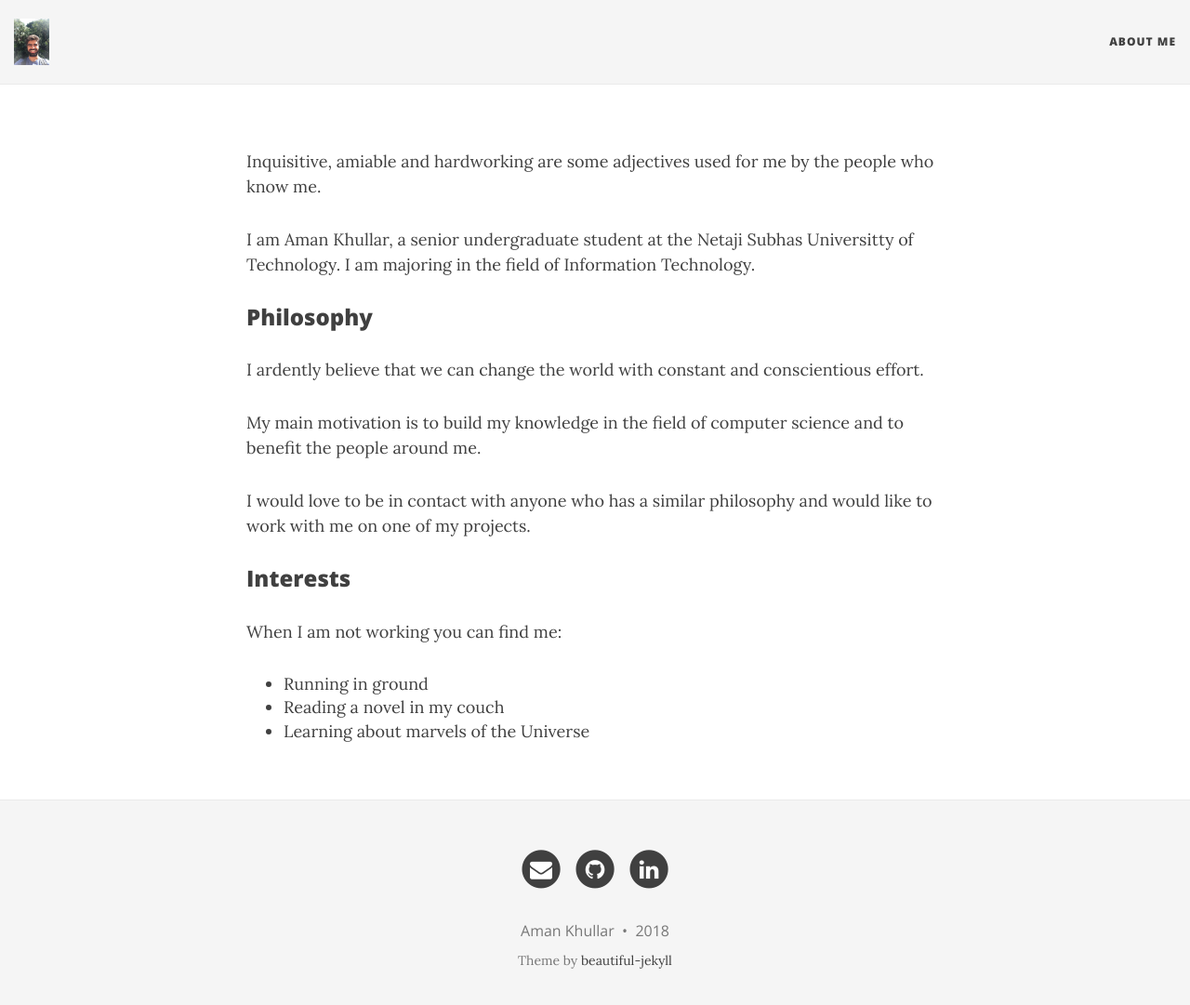
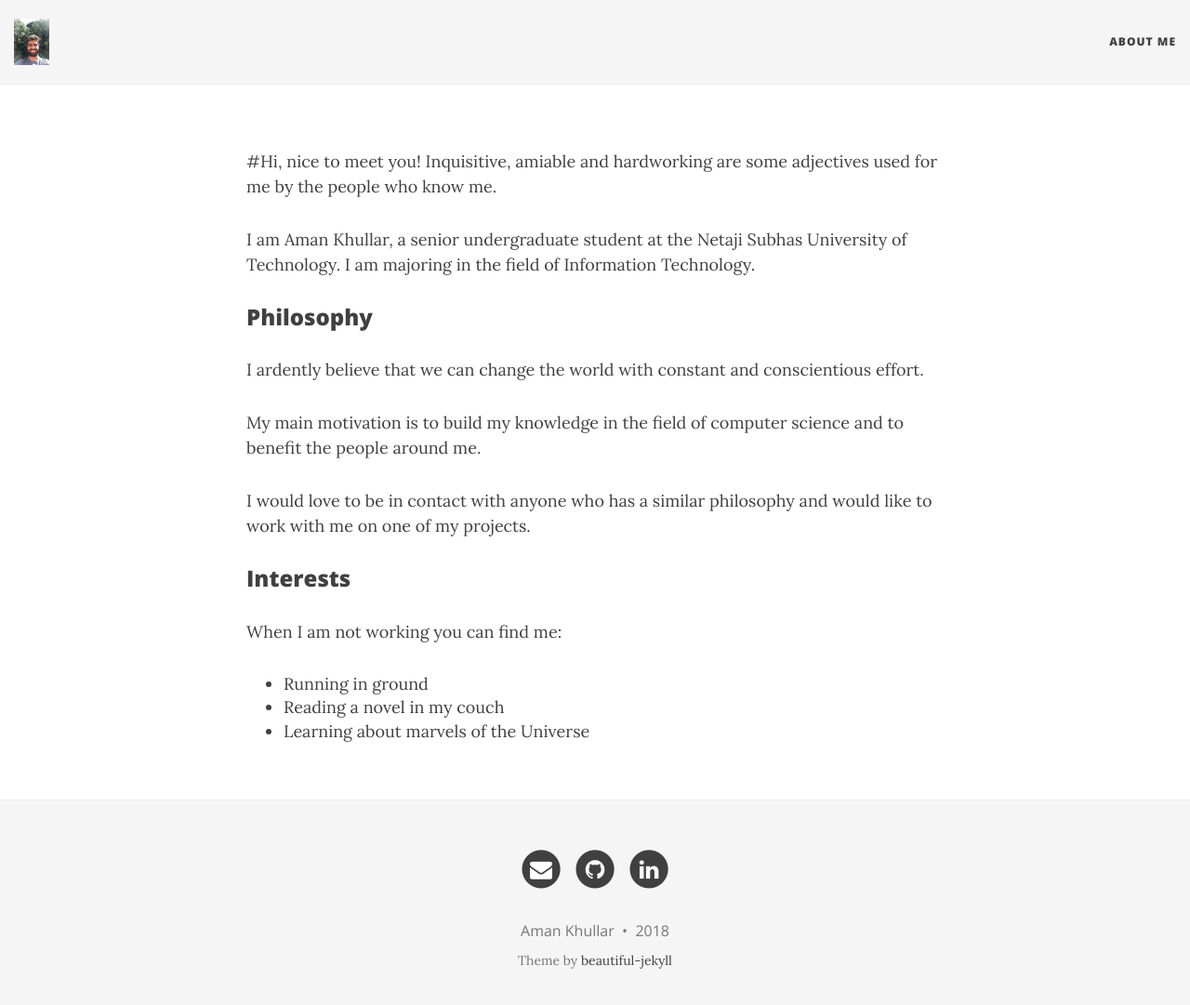
Before and after one commit to amankhullar/amankhullar.github.io, a Jekyll site: the page built from aboutme.md, in a window 1280 px wide and 1094 px high. Shown: the top 1081 px of the window at 93% size. Built offline with Jekyll 4.4.1, drawn with Linux system fonts in a browser that asks for light colours; nearby versions of some CDN libraries; our own code applies the rules of GitHub Pages for plain Markdown files.

Commit message:
Changes made to aboutme.md

```diff
--- a/aboutme.md
+++ b/aboutme.md
@@ -1,6 +1,7 @@
+#Hi, nice to meet you!
 Inquisitive, amiable and hardworking are some adjectives used for me by the people who know me.
 
-I am Aman Khullar, a senior undergraduate student at the Netaji Subhas Universitty of Technology. I am majoring in the field of Information Technology.
+I am Aman Khullar, a senior undergraduate student at the Netaji Subhas University of Technology. I am majoring in the field of Information Technology.
 
 ### Philosophy
 I ardently believe that we can change the world with constant and conscientious effort.
```
